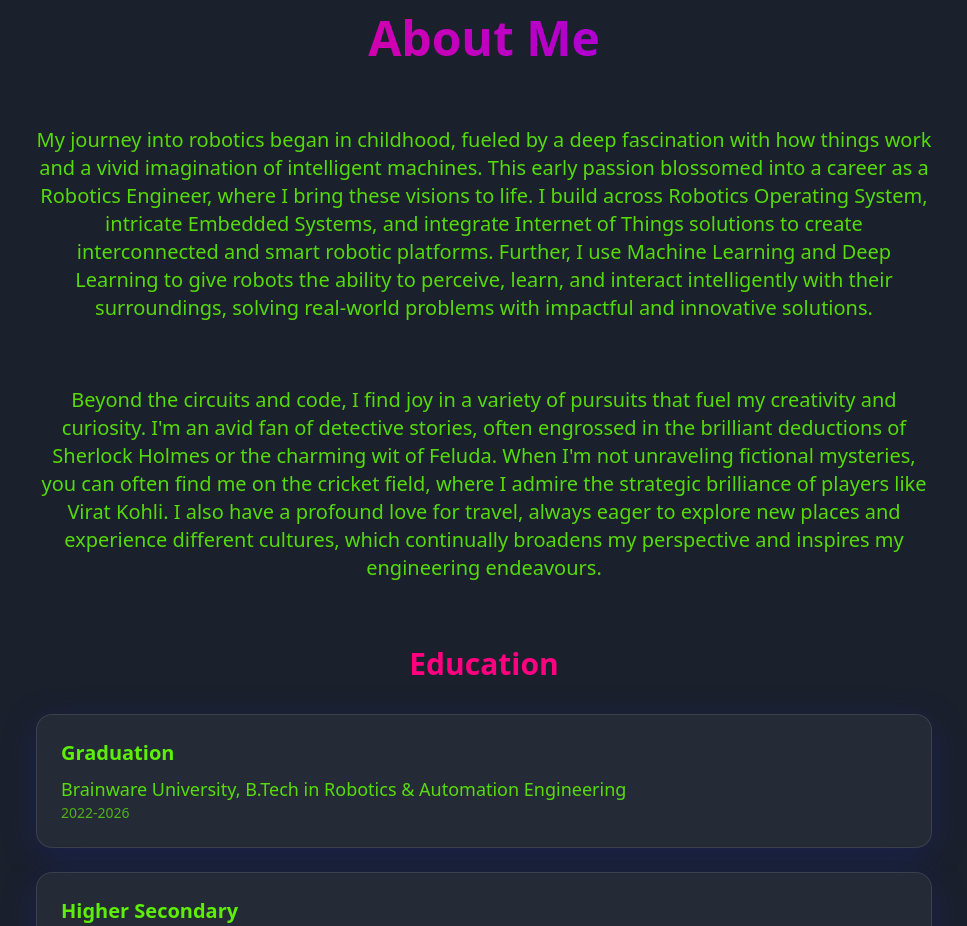
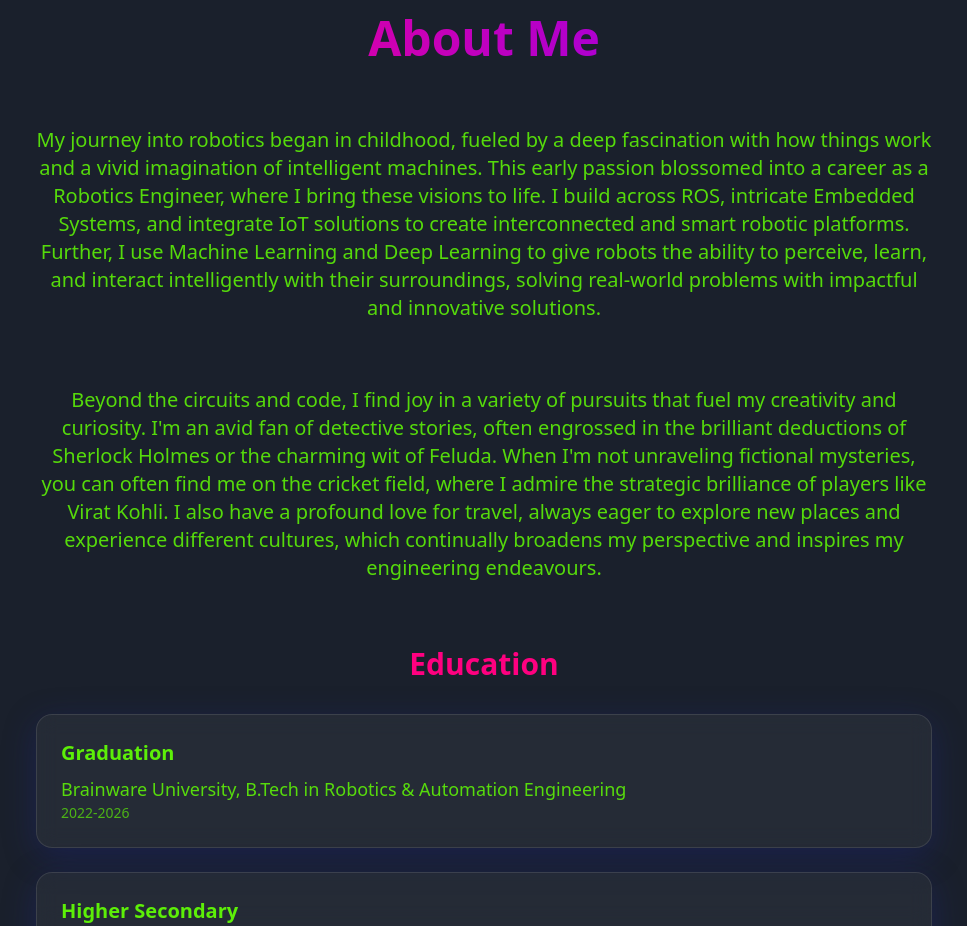
Before and after one commit to unoanirban/portfolio, a plain HTML site: page index.html in a window 1280 px wide. Shown: the part 2100-3026 px from the top of the page, without its empty margins (156-1123 px from the left). Drawn offline with nearby package versions, Linux system fonts and the light colour scheme.

Commit message:
Update index.html

```diff
--- a/index.html
+++ b/index.html
@@ -259,7 +259,7 @@
 
             <!-- About Paragraph -->
             <p class="text-lg md:text-xl text-center mb-16 opacity-90 leading-relaxed">
-                My journey into robotics began in childhood, fueled by a deep fascination with how things work and a vivid imagination of intelligent machines. This early passion blossomed into a career as a Robotics Engineer, where I bring these visions to life. I build across Robotics Operating System, intricate Embedded Systems, and integrate Internet of Things solutions to create interconnected and smart robotic platforms. Further, I use Machine Learning and Deep Learning to give robots the ability to perceive, learn, and interact intelligently with their surroundings, solving real-world problems with impactful and innovative solutions.
+                My journey into robotics began in childhood, fueled by a deep fascination with how things work and a vivid imagination of intelligent machines. This early passion blossomed into a career as a Robotics Engineer, where I bring these visions to life. I build across ROS, intricate Embedded Systems, and integrate IoT solutions to create interconnected and smart robotic platforms. Further, I use Machine Learning and Deep Learning to give robots the ability to perceive, learn, and interact intelligently with their surroundings, solving real-world problems with impactful and innovative solutions.
             </p>
             <p class="text-lg md:text-xl text-center mb-16 opacity-90 leading-relaxed">
                 Beyond the circuits and code, I find joy in a variety of pursuits that fuel my creativity and curiosity. I'm an avid fan of detective stories, often engrossed in the brilliant deductions of Sherlock Holmes or the charming wit of Feluda. When I'm not unraveling fictional mysteries, you can often find me on the cricket field, where I admire the strategic brilliance of players like Virat Kohli. I also have a profound love for travel, always eager to explore new places and experience different cultures, which continually broadens my perspective and inspires my engineering endeavours.
```
